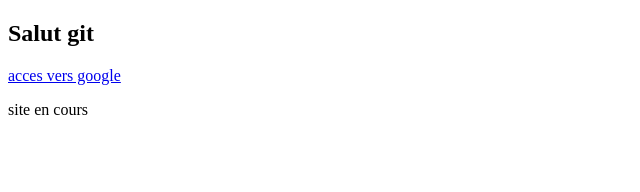
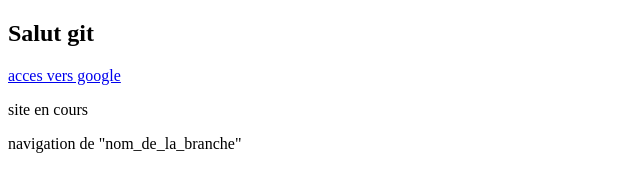
Before and after one commit to multitask07/depot_html, a plain HTML site: page index.html in a window 1280 px wide. Shown: the whole page, without its empty margins (0-640 px from the left). Drawn offline with Linux system fonts and the light colour scheme.

Commit message:
ajout block <nav> dans index.html

```diff
--- a/index.html
+++ b/index.html
@@ -3,11 +3,15 @@
 	<head>
 		<title>Essai git</title>
 		<meta charset = "utf-8">
+
 	</head>
 
 	<body>
 			<h2>Salut git</h2>
 			<a href="http://www.google.fr" >acces vers google</a>
 			<p>site en cours</p>
+			<nav>
+				<p>navigation de "nom_de_la_branche"</p>
+			</nav>
 	</body>
 </html>
```
